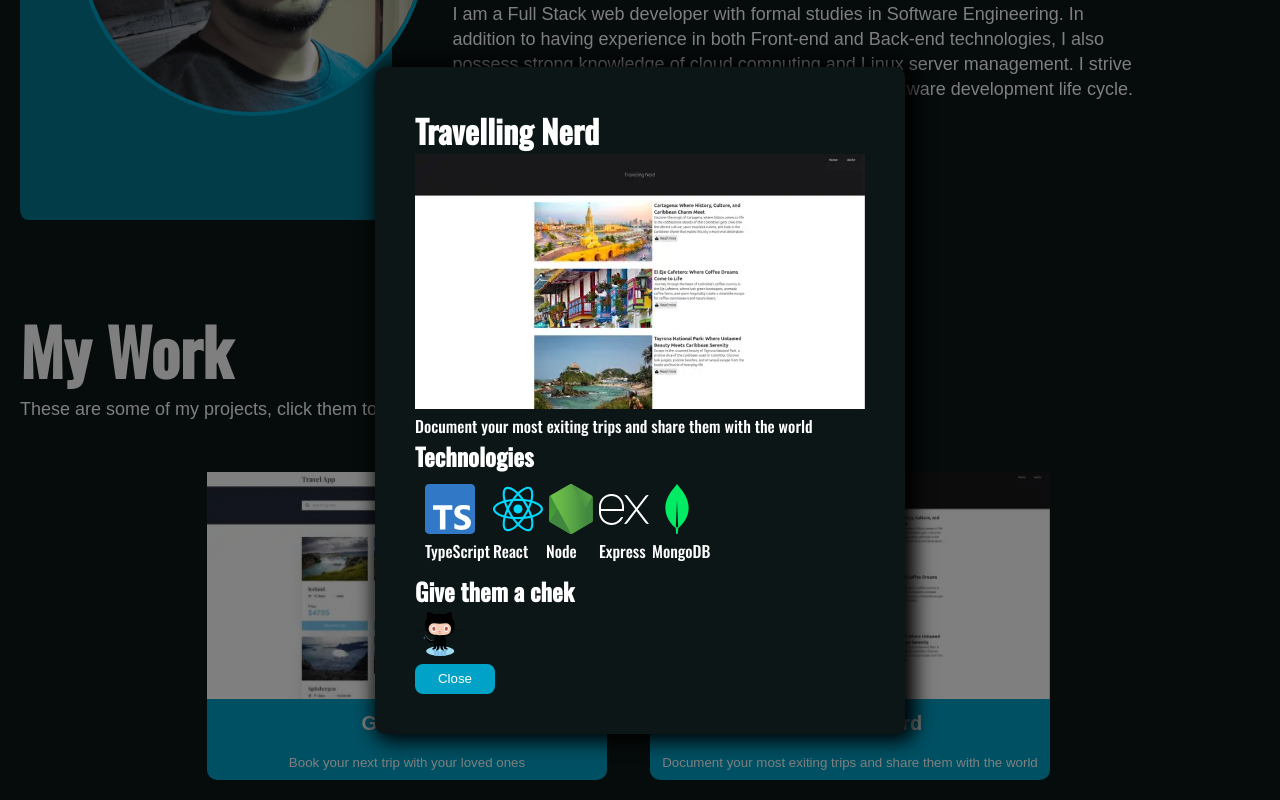
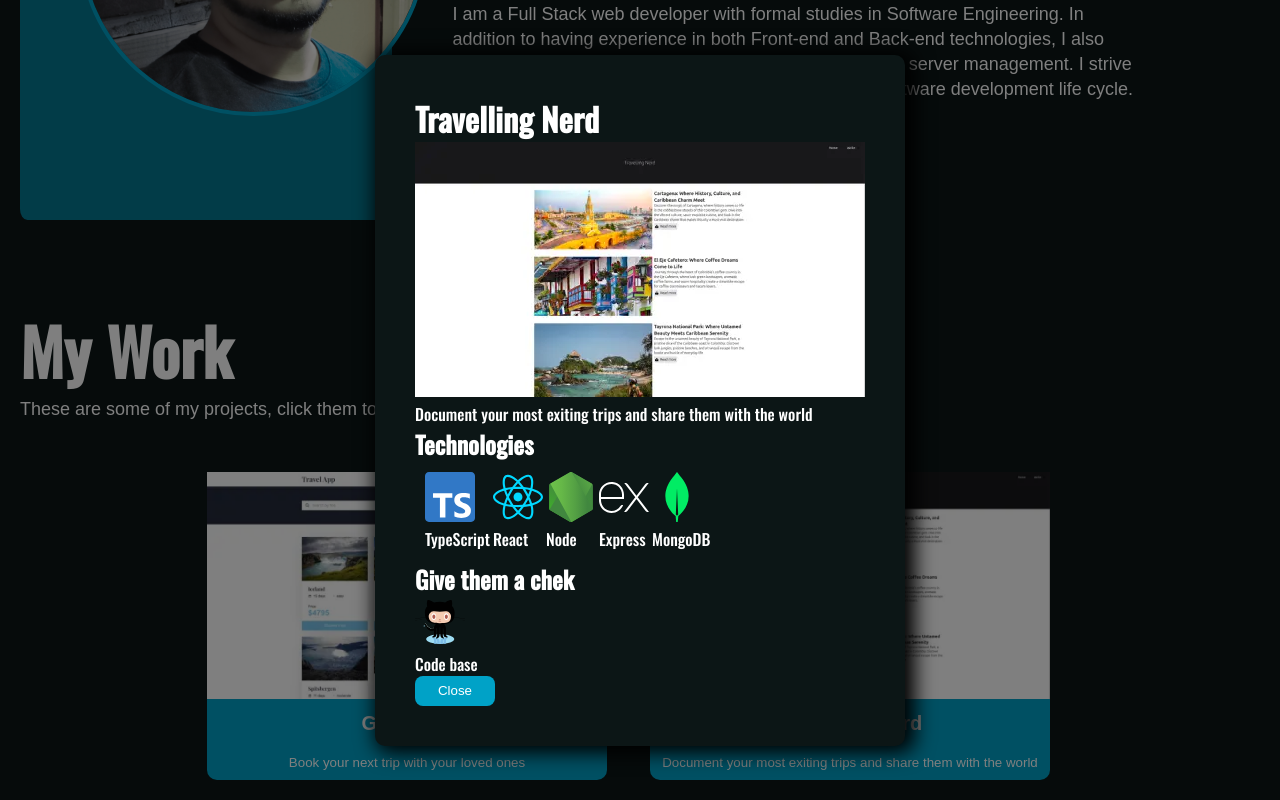
Before and after one commit to JKaypa/portfolio, a React (Vite) app: page / in a window 1280 px wide. Both pictures are taken after a click on the button 850 px from the left and 1062 px from the top of the page. Shown: the part 437-1237 px from the top of the page. Built offline with nearby package versions, Linux system fonts and the light colour scheme; some icons are missing.

Commit message:
add descriptive labels to GitHub and live demo links in ProjectsSection

```diff
--- a/src/components/projects/ProjectsSection.tsx
+++ b/src/components/projects/ProjectsSection.tsx
@@ -46,13 +46,15 @@ const Projects: React.FC = () => {
                 ))}
               </div>
               <h2>Give them a chek</h2>
-              <div>
+              <div className="project-tech__links">
                 <a href={links.github} target="_blank" rel="noopener noreferrer">
                   <img src={githubIcon} alt="github" className="project-techs__icon" />
+                  <p>Code base</p>
                 </a>
                 {links.live && (
                   <a href={links.live} target="_blank" rel="noopener noreferrer">
                     <img src={liveIcon} alt="live demo" className="project-techs__icon" />
+                    <p>Live demo</p>
                   </a>
                 )}
               </div>
```
